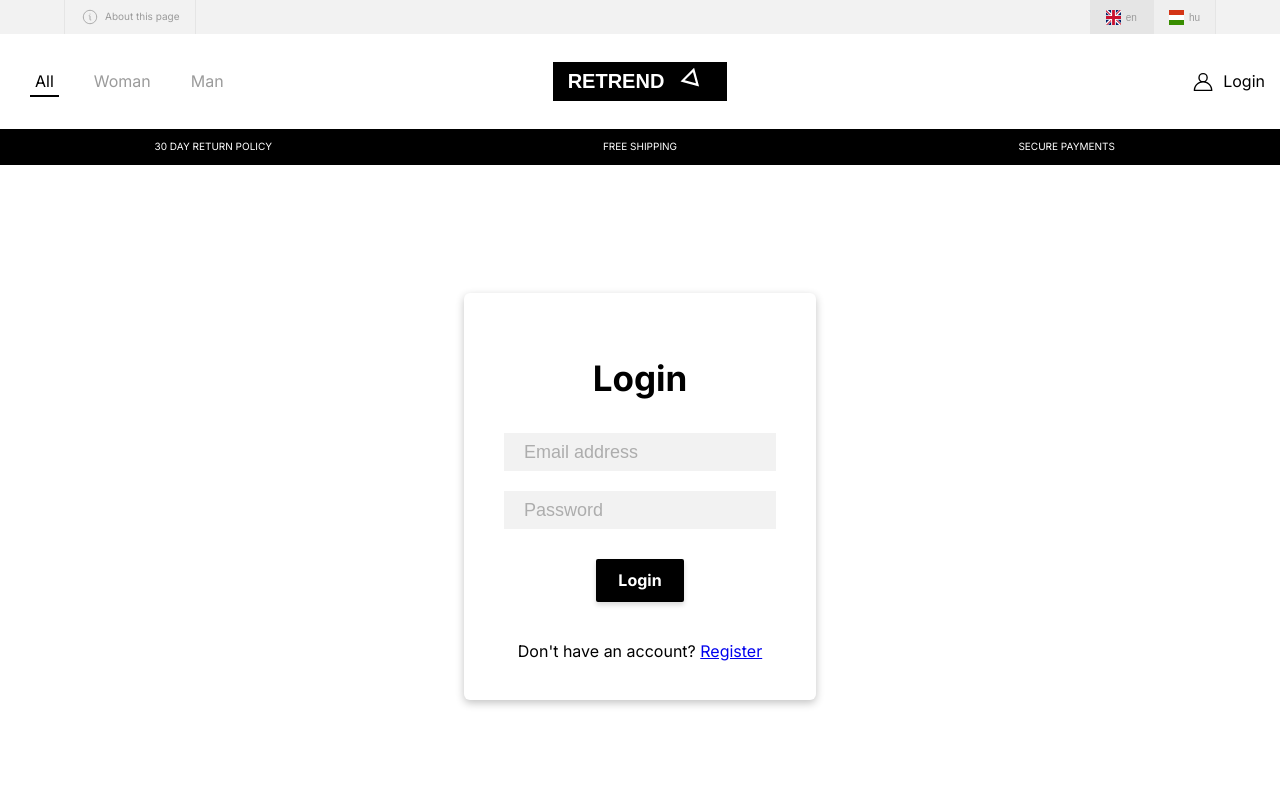
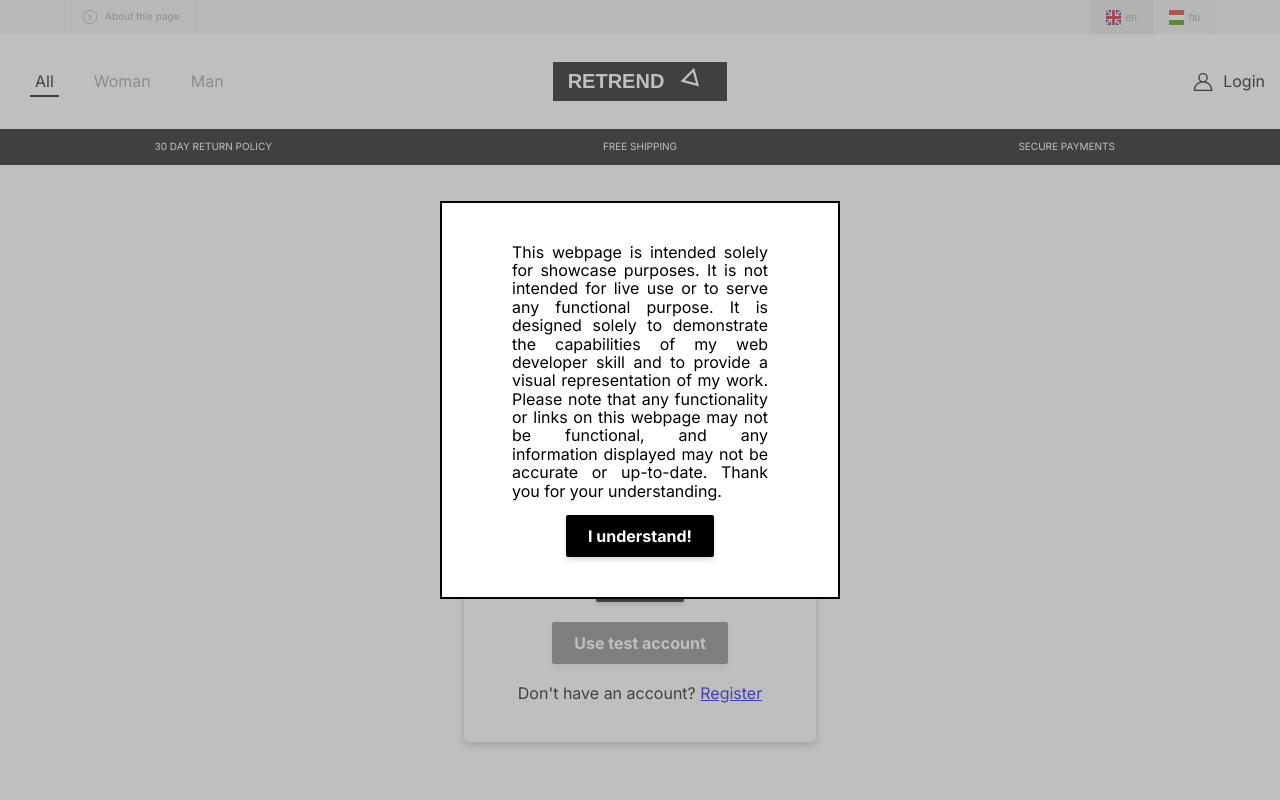
Before and after one commit to ZoltanBarat/book-list-training, a React (Create React App) app: page /login in a window 1280 px wide. Shown: the top 800 px of the page. Built offline with nearby package versions, Linux system fonts and the light colour scheme; no server answers.

Commit message:
modal rewrite + test login button + fixes

```diff
--- a/package.json
+++ b/package.json
@@ -2,7 +2,7 @@
   "name": "book-list-training",
   "version": "0.1.0",
   "private": true,
-  "homepage": "https://zoltanbarat.github.io/retrend/",
+  "homepage": "https://zoltanbarat.github.io/used-clothing/",
   "dependencies": {
     "@testing-library/jest-dom": "^5.16.2",
     "@testing-library/react": "^12.1.4",
--- a/src/App.tsx
+++ b/src/App.tsx
@@ -59,7 +59,7 @@ function App() {
         <ScrollToTop />
         <NotificationModal />
         <Routes>
-          <Route index element={<Navigate to="/retrend/" />} />
+          <Route path="/used-clothing/" element={<Navigate to="/retrend/"/>} />
           <Route path="/test" element={<Loading />} />
           <Route
             path="/retrend/"
--- a/src/components/AddUpdateItem/AddUpdateItem.tsx
+++ b/src/components/AddUpdateItem/AddUpdateItem.tsx
@@ -104,46 +104,6 @@ function AddItem({ id, setItemId }: { id: string, setItemId: Function }) {
 
 
   }
-
-  /* const editHandler = async() => {
-    setMessage({ error: false, msg: "" });
-    try {
-      const docSnap = await ItemDataService.getItem(id);
-
-      setTitle(docSnap.data()?.title);
-      setAuthor(docSnap.data()?.author);
-      setAvaible(docSnap.data()?.avaible);
-
-    setItem({
-      name: docSnap.data()?.name,
-      price: docSnap.data()?.price,
-      gender: docSnap.data()?.gender,
-      type: docSnap.data()?.type,
-      size: docSnap.data()?.size,
-      brand: docSnap.data()?.brand,
-      color: docSnap.data()?.color,
-      city: docSnap.data()?.city,
-      description: docSnap.data()?.description,
-    });
-
-
-    } catch (err: any) {
-      setMessage({ error: true, msg: err.message });
-    }
-  }
-
-  useEffect(() => {
-    console.log(id);
-    if (id !== undefined && id !== "") {
-      editHandler();
-    }
-    if (id === 'xxxx') {
-      setTitle("");
-      setAuthor("");
-      setImgURL("");
-    }
-  }, [id]) */
-
 
   return (
 
@@ -376,9 +336,6 @@ function AddItem({ id, setItemId }: { id: string, setItemId: Function }) {
             value="submit"
           />
         </div>
-        <button onClick={() => TestUPLOAD_DATA()}>
-          Test the random item generator
-        </button>
       </div>
 
   );
--- a/src/components/Card/Card.css
+++ b/src/components/Card/Card.css
@@ -3,6 +3,7 @@
     cursor: pointer;
     position: relative;
     border: 1px solid #ddd;
+    overflow: hidden;
 }
 
 .cardImage {
--- a/src/components/Login/Login.css
+++ b/src/components/Login/Login.css
@@ -38,3 +38,7 @@
 .toSingUpText {
     margin-top: 20px;
 }
+
+.btnTest {
+    opacity: 0.5;
+}
--- a/src/components/Login/Login.tsx
+++ b/src/components/Login/Login.tsx
@@ -1,11 +1,10 @@
-import React, { useEffect, useState } from 'react'
-import { Link, useNavigate } from 'react-router-dom';
-import { useUserAuth } from '../../context/UserAuthContext';
-import Alert from '../../elements/Alert';
-import Button from '../../elements/Button';
-import { useTranslation } from 'react-i18next';
+import React, { useEffect, useState } from "react";
+import { Link, useNavigate } from "react-router-dom";
+import { useUserAuth } from "../../context/UserAuthContext";
+import Button from "../../elements/Button";
+import { useTranslation } from "react-i18next";
 import "./Login.css";
-import toast from 'react-simple-toasts';
+import toast from "react-simple-toasts";
 
 function Login() {
   const { t } = useTranslation();
@@ -16,7 +15,7 @@ function Login() {
 
   useEffect(() => {
     window.scrollTo(0, 0);
-  }, [])
+  }, []);
 
   const handleSubmit = async (e: { preventDefault: () => void }) => {
     e.preventDefault();
@@ -25,23 +24,31 @@ function Login() {
       await logIn(email.toLowerCase(), password);
       toast(<h3 className="toast">You are logged in!</h3>);
       navigate("/retrend/");
-
     } catch (err: any) {
-        toast(<h3 className="toast">{err.message }</h3>, { time: 3000, position: "bottom-center" });
+      toast(<h3 className="toast">{err.message}</h3>, { time: 3000, position: "bottom-center" });
     }
   };
 
+  const handleTestAccount = async () => {
+    try {
+      await logIn("lucas@testmailx.com", "123456");
+      toast(<h3 className="toast">You are logged in!</h3>);
+      navigate("/retrend/");
+    } catch (err: any) {
+      toast(<h3 className="toast">{err.message}</h3>, { time: 3000, position: "bottom-center" });
+    }
+  };
 
   return (
     <div className="loginWrapper">
       <div className="loginContainer">
-        <h2>{t('login.login')}</h2>
+        <h2>{t("login.login")}</h2>
         <form id="loginForm" onSubmit={handleSubmit}>
           <div className="inputLoginContainer">
             <label>
               <input
                 className="inputLogin"
-                placeholder={`${t('login.email')}`}
+                placeholder={`${t("login.email")}`}
                 onChange={(e) => setEmail(e.target.value)}
                 type="email"
                 pattern="[a-z0-9._%+-]+@[a-z0-9.-]+\.[a-z]{2, 4}$"
@@ -51,7 +58,7 @@ function Login() {
             <label>
               <input
                 className="inputLogin"
-                placeholder={`${t('login.password')}`}
+                placeholder={`${t("login.password")}`}
                 onChange={(e) => setPassword(e.target.value)}
                 type="password"
                 required
@@ -60,15 +67,19 @@ function Login() {
           </div>
         </form>
 
-        <Button
-          text={t('login.login')}
-          margin={true}
-          type="submit"
-          form="loginForm"
-          value="submit"
-        />
+        <Button text={t("login.login")} margin={true} type="submit" form="loginForm" value="submit" />
+
+        <button
+          className="btn btnTest"
+          onClick={() => {
+            handleTestAccount();
+          }}
+        >
+          Use test account
+        </button>
+
         <div className="toSingUpText">
-          {t('login.noAccount')} <Link to="/singup">{t('login.register')}</Link>
+          {t("login.noAccount")} <Link to="/singup">{t("login.register")}</Link>
         </div>
       </div>
     </div>
--- a/src/components/NotificationModal/NotificationModal.css
+++ b/src/components/NotificationModal/NotificationModal.css
@@ -1,25 +1,31 @@
 .NModalWrapper {
-    position: fixed;
-    padding: 15px 25px;
-    top: 25%;
-
-    background-color: var(--color-MainBlue);
-    color: white;
-
+    position: absolute;
+    top: 0;
+    left: 0;
+    width: 100vw;
+    height: 100vh;
+    background-color: rgba(128, 128, 128, 0.5);
+    transition: left 1.5s;
+    z-index: 1000;
     display: flex;
+    justify-content: center;
     align-items: center;
-
-    left: -300px;
-    transition: left 1.5s;
-
-    z-index: 100;
 }
 
-.tick {
-    height: 24px;
-    margin-right: 15px;
+.NModalContainer {
+    margin: 20%;
+    background-color: white;
+    border: 2px solid black;
+    padding: 40px 70px;
+    max-width: 20vw;
+    text-align: center;
+
 }
 
-.--showModal {
-   left: 0;
+.NModalContainer p{
+    text-align: justify;
 }
+
+.NModalBtn {
+    margin-top: 15px;
+}
--- a/src/components/NotificationModal/NotificationModal.tsx
+++ b/src/components/NotificationModal/NotificationModal.tsx
@@ -1,91 +1,31 @@
 import React, { useEffect, useState } from 'react'
-import { useUserAuth } from '../../context/UserAuthContext';
 import "./NotificationModal.css";
 
 function NotificationModal() {
+  const [visible, setVisible] = useState(false);
 
-  const [visible, setVisible] = useState(false);
-  const [modalText, setModalText] = useState("");
+  useEffect(() => {
+    let status = sessionStorage.getItem("showed");
+    if(!status){
+      setVisible(true);
+      sessionStorage.setItem("showed", "true");
+    }
 
-  interface user {
-    logIn: {};
-    logOut: {};
-    singUp: {};
-    updateUserName: {};
-    user: {};
+    console.log(sessionStorage.getItem("showed"));
+  }, []);
+
+  if (visible) {
+    return (
+      <div className="NModalWrapper">
+        <div className="NModalContainer">
+        <p>This webpage is intended solely for showcase purposes. It is not intended for live use or to serve any functional purpose. It is designed solely to demonstrate the capabilities of my web developer skill and to provide a visual representation of my work. Please note that any functionality or links on this webpage may not be functional, and any information displayed may not be accurate or up-to-date. Thank you for your understanding.</p>
+      <button className="btn NModalBtn" onClick={() => setVisible(false)}>I understand!</button>
+        </div>
+      </div>
+    );
   }
 
-  let test: user = useUserAuth();
-
-    useEffect(() => {
-      if (test.user === null) {
-        setModalText("You are Loged Out!");
-        showingModal();
-      } else {
-        setModalText("You are Loged In!");
-        showingModal();
-      }
-    }, [test.user]);
-
-    function showingModal() {
-       setVisible(true);
-       setTimeout(() => {
-         setVisible(false);
-       }, 3000);
-    }
-
-    return (
-      <div className={`NModalWrapper ${visible ? "--showModal" : ""}`}>
-        <svg
-          className="tick"
-          xmlns="http://www.w3.org/2000/svg"
-          viewBox="3 3 16 16"
-        >
-          <defs>
-            <linearGradient
-              gradientUnits="userSpaceOnUse"
-              y2="-2.623"
-              x2="0"
-              y1="986.67"
-              id="0"
-            >
-              <stop stopColor="#ffce3b" />
-              <stop offset="1" stopColor="#ffd762" />
-            </linearGradient>
-            <linearGradient
-              y2="-2.623"
-              x2="0"
-              y1="986.67"
-              gradientUnits="userSpaceOnUse"
-            >
-              <stop stopColor="#ffce3b" />
-              <stop offset="1" stopColor="#fef4ab" />
-            </linearGradient>
-          </defs>
-          <g
-            transform="matrix(1.99997 0 0 1.99997-10.994-2071.68)"
-            fill="#da4453"
-          >
-            <rect
-              y="1037.36"
-              x="7"
-              height="8"
-              width="8"
-              fill="#32c671"
-              rx="4"
-            />
-            <path
-              d="m123.86 12.966l-11.08-11.08c-1.52-1.521-3.368-2.281-5.54-2.281-2.173 0-4.02.76-5.541 2.281l-53.45 53.53-23.953-24.04c-1.521-1.521-3.368-2.281-5.54-2.281-2.173 0-4.02.76-5.541 2.281l-11.08 11.08c-1.521 1.521-2.281 3.368-2.281 5.541 0 2.172.76 4.02 2.281 5.54l29.493 29.493 11.08 11.08c1.52 1.521 3.367 2.281 5.54 2.281 2.172 0 4.02-.761 5.54-2.281l11.08-11.08 58.986-58.986c1.52-1.521 2.281-3.368 2.281-5.541.0001-2.172-.761-4.02-2.281-5.54"
-              fill="#fff"
-              transform="matrix(.0436 0 0 .0436 8.177 1039.72)"
-              stroke="none"
-              strokeWidth="9.512"
-            />
-          </g>
-        </svg>
-        <p>{modalText}</p>
-      </div>
-    );
+  return null;
 
 }
 
--- a/src/locales/en/translation.json
+++ b/src/locales/en/translation.json
@@ -27,7 +27,7 @@
       "add/edit": "Add and edit items",
       "filter": "Filter item list"
     },
-    "additon" : "This webpage is intended solely for showcase purposes. It is not intended for live use or to serve any functional purpose. It is designed solely to demonstrate the capabilities of the web developer and to provide a visual representation of their work. Please note that any functionality or links on this webpage may not be functional, and any information displayed may not be accurate or up-to-date. Thank you for your understanding."
+    "additon" : "This webpage is intended solely for showcase purposes. It is not intended for live use or to serve any functional purpose. It is designed solely to demonstrate the capabilities of my web developer skill and to provide a visual representation of my work. Please note that any functionality or links on this webpage may not be functional, and any information displayed may not be accurate or up-to-date. Thank you for your understanding."
   },
   "login": {
     "login": "Login",
```
Lines whose indentation alone changed are shown as unchanged.
